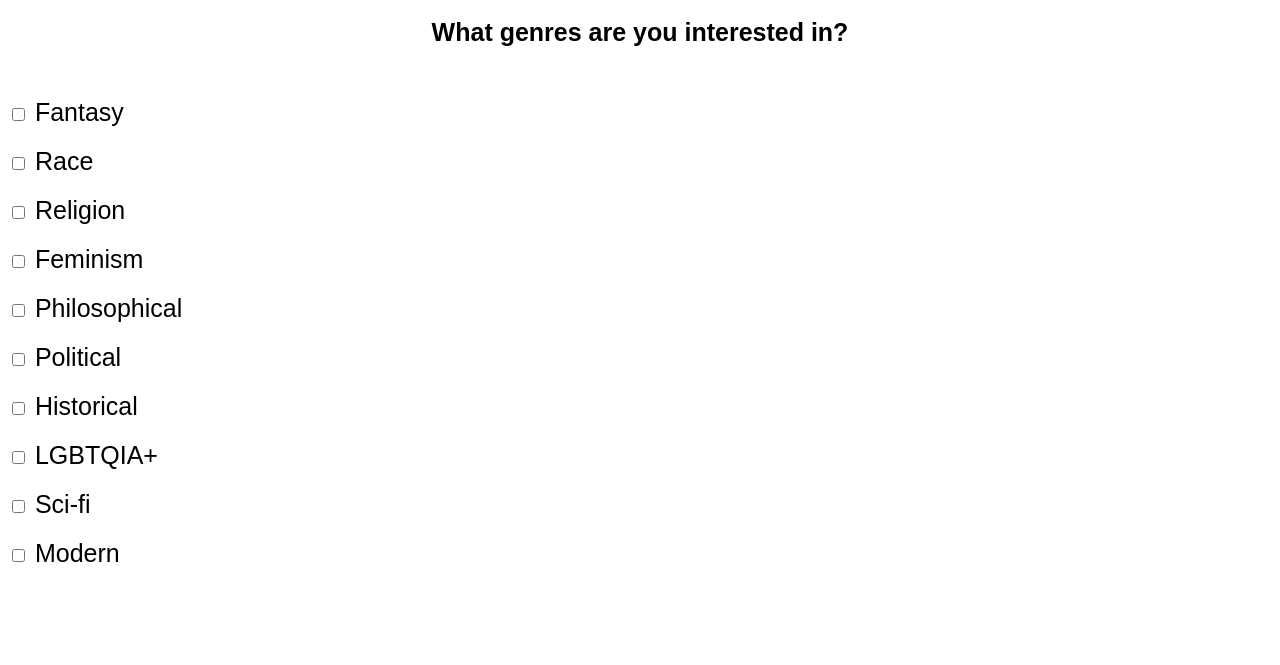
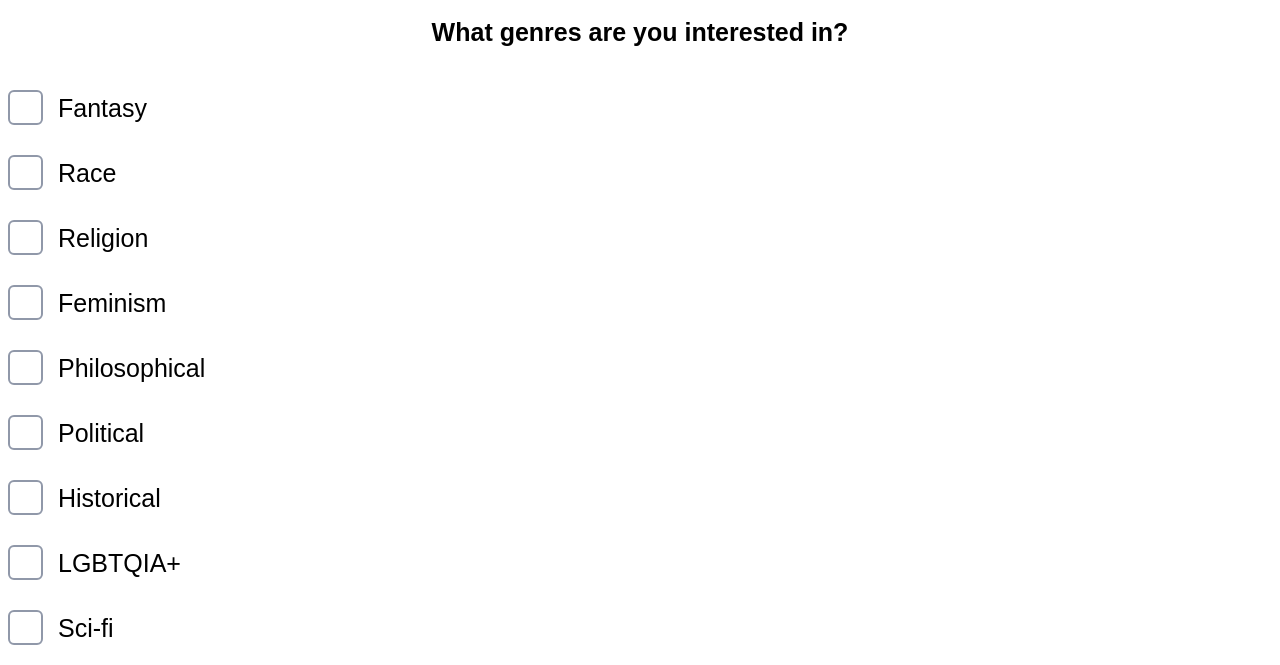
Before and after one commit to ProfessorKolodziej/final-project-fall-2022-the-librarians, a website: page src/fictionsearch.html in a window 1280 px wide. Shown: the part 120-785 px from the top of the page. Drawn offline with Linux system fonts and the light colour scheme.

Commit message:
checkboxes mf

```diff
--- a/src/css/style.css
+++ b/src/css/style.css
@@ -476,11 +476,61 @@ h2{
 }
 .fictionboxes {
 	font-size: 25px;
-	font-family :'Mermaid', sans-serif;
-	display: grid;
+	font-family :'Baskerville', sans-serif;
+	margin: 0;
+	display: flex;
+	align-items: center;
 	gap: 20px;
-	padding-top: 30px;
+	padding-top: 15px;
+	max-width: 50%;
+
 }
+
+	.fictionboxes input[type="checkbox"] {
+		display: none;
+		visibility: hidden;
+	}
+
+	.fictionboxes label {
+		position: relative;
+		padding-left: 2em;
+		padding-right: 1em;
+		line-height: 2;
+		cursor: pointer;
+		display: inline-flex;
+	}
+
+	.fictionboxes label:before {
+		box-sizing: border-box;
+		content: " ";
+		position: absolute;
+		top: 0.3em;
+		left: 0;
+		display: block;
+		width: 1.4em;
+		height: 1.4em;
+		border: 2px solid #9098A9;
+		border-radius: 6px;
+		z-index: -1;
+	}
+
+	.fictionboxes input[type=checkbox]:checked + label {
+		padding-left: 1em;
+		color: #0f5229;
+	}
+	.fictionboxes input[type=checkbox]:checked + label:before {
+		top: 0;
+		width: 100%;
+		height: 2em;
+		background: #b7e6c9;
+		border-color: #2cbc63;
+	}
+
+	.fictionboxes label,
+	.fictionboxes label::before {
+		transition: 0.25s all ease;
+	}
+/* Foundational CSS courtesy of Raul Berrera, adjusted to fit our project*/
 
 .fictionendbuttons {
 		font-family:'Times New Roman', Times, serif;
@@ -651,6 +701,51 @@ h2{
 	display: grid;
 	grid-template-columns: repeat(4, 1fr);
 }
+
+.fictionboxes input[type="checkbox"] {
+	display: none;
+	visibility: hidden;
+}
+
+.fictionboxes label {
+	position: relative;
+	padding-left: 2em;
+	padding-right: 1em;
+	line-height: 2;
+	cursor: pointer;
+	display: inline-flex;
+}
+
+.fictionboxes label:before {
+	box-sizing: border-box;
+	content: " ";
+	position: absolute;
+	top: 0.3em;
+	left: 0;
+	display: block;
+	width: 1.4em;
+	height: 1.4em;
+	border: 2px solid #9098A9;
+	border-radius: 6px;
+	z-index: -1;
+}
+
+.fictionboxes input[type=checkbox]:checked + label {
+	padding-left: 1em;
+	color: #0f5229;
+}
+.fictionboxes input[type=checkbox]:checked + label:before {
+	top: 0;
+	width: 100%;
+	height: 2em;
+	background: #b7e6c9;
+	border-color: #2cbc63;
+}
+
+.fictionboxes label,
+.fictionboxes label::before {
+	transition: 0.25s all ease;
+}
 .fictionsearchtitle {
 	flex-shrink: 0;
 	color: #DC3545;
--- a/src/fictionsearch.html
+++ b/src/fictionsearch.html
@@ -6,44 +6,62 @@
 	<meta http-equiv="X-UA-Compatible" content="IE=edge">
 	<meta name="viewport" content="width=device-width, initial-scale=1">
 	<meta name="Search Fiction" content="Fiction Search">
-    <link rel="stylesheet" type="text/css" href="css/style.css" />
+    <link rel="stylesheet" type="text/css" href="css/style.css" >
 </head>
 <body>
     <section>
             <h1 class="fictionsearchtitle">FICTION</h1>
             <h2 class="fictionsearchsubtitle">What genres are you interested in?</h2>
-        <div class="fictionboxes" id="fictionboxes">
-            <label for="Fantasy">
-                <input type="checkbox" id="Fantasy" name="Fantasy" value="yes"> Fantasy
-            </label>
-            <label for="Race">
-                <input type="checkbox" id="Race" name="Race" value="yes"> Race
-            </label>
-            <label for="Religion">
-                <input type="checkbox" id="Religion" name="Religion" value="yes"> Religion
-            </label>
-            <label for="Feminism">
-                <input type="checkbox" id="Feminism" name="Feminism" value="yes"> Feminism
-            </label>
-            <label for="Philosophical">
-                <input type="checkbox" id="Philosophical" name="Philosophical" value="yes"> Philosophical
-            </label>
-            <label for="Political">
-                <input type="checkbox" id="Political" name="Political" value="yes"> Political
-            </label>
-            <label for="Historical">
-                <input type="checkbox" id="Historical" name="Historical" value="yes"> Historical
-            </label>
-            <label for="LGBTQIA+">
-                <input type="checkbox" id="LGBTQIA" name="LGBTQIA" value="yes"> LGBTQIA+
-            </label>
-            <label for="Sci-fi">
-                <input type="checkbox" id="Sci-fi" name="Sci-fi" value="yes"> Sci-fi
-            </label>
-            <label for="Modern">
-                <input type="checkbox" id="Modern" name="Modern" value="yes"> Modern
-            </label>
-        </div>
+            <div class="fictionboxes">
+                <input type="checkbox" id="Fantasy" name="Fantasy" value="yes">
+                <label for="Fantasy">Fantasy</label>
+              </div>
+
+              <div class="fictionboxes">
+                <input type="checkbox" id="Race" name="Race" value="yes">
+                <label for="Race">Race</label>
+              </div>
+
+              <div class="fictionboxes">
+                <input type="checkbox" id="Religion" name="Religion" value="yes">
+                <label for="Religion">Religion</label>
+              </div>
+
+              <div class="fictionboxes">
+                <input type="checkbox" id="Feminism" name="Feminism" value="yes">
+                <label for="Feminism">Feminism</label>
+              </div>
+
+              <div class="fictionboxes">
+                <input type="checkbox" id="Philosophical" name="Philosophical" value="yes">
+                <label for="Philosophical">Philosophical</label>
+              </div>
+
+              <div class="fictionboxes">
+                <input type="checkbox" id="Political" name="Political" value="yes">
+                <label for="Political">Political</label>
+              </div>
+
+              <div class="fictionboxes">
+                <input type="checkbox" id="Historical" name="Historical" value="yes">
+                <label for="Historical">Historical</label>
+              </div>
+
+              <div class="fictionboxes">
+                <input type="checkbox" id="LGBTQIA+" name="LGBTQIA+" value="yes">
+                <label for="LGBTQIA+">LGBTQIA+</label>
+              </div>
+
+              <div class="fictionboxes">
+                <input type="checkbox" id="Sci-fi" name="Sci-fi" value="yes">
+                <label for="Sci-fi">Sci-fi</label>
+              </div>
+
+              <div class="fictionboxes">
+                <input type="checkbox" id="Modern" name="Modern" value="yes">
+                <label for="Modern">Modern</label>
+              </div>
+
         <div>
             <ul id="data" class="datalibrary results">
             </ul>
--- a/src/js/scripts.js
+++ b/src/js/scripts.js
@@ -85,16 +85,13 @@ if (secondresultsbutton !== null){
 const checkboxes = document.querySelector('#fictionboxes');
 
 let checked = [];
-if (checkboxes !== null){
-  checkboxes.addEventListener("click", function( event ) {
+
+if (checkboxes !== null) {
+  checkboxes.addEventListener("click", function(event) {
     console.log(event.target);
-    if ( event.target.tagName === "INPUT") {
-        checked.push(event.target.id)
-        alert(checked);
-      if (checkboxes == null{
-
-      }
-        }
+    if (event.target.tagName === "INPUT") {
+      checked.push(event.target.id);
+      alert(checked);
     }
-  })
+  });
 }
```
Also changed, not shown: src/nonfictionsearch.html (+49 -32 lines).
